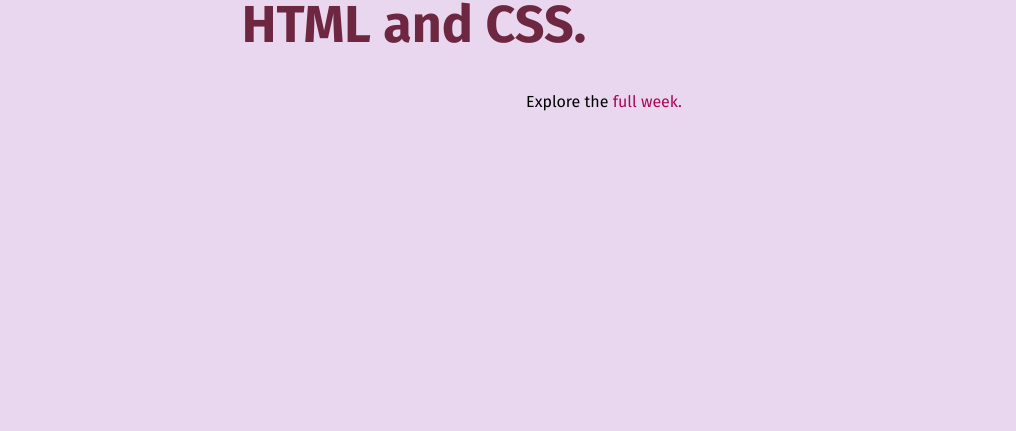
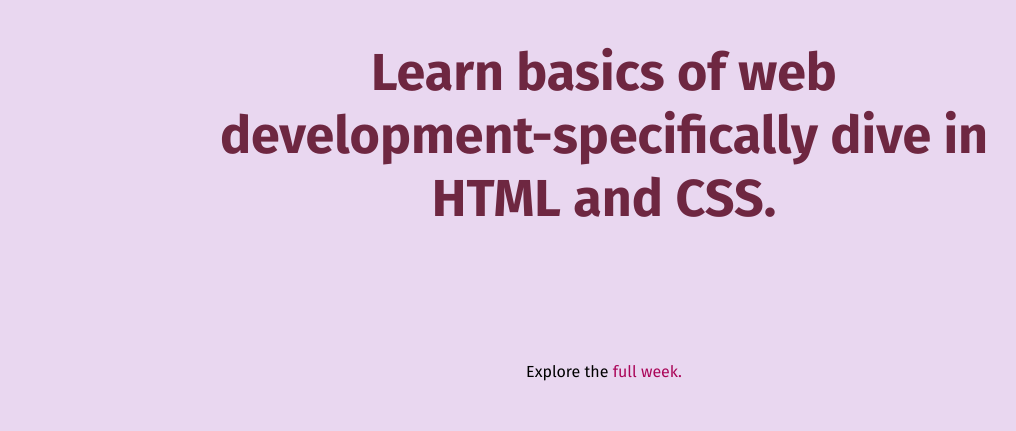
Before and after one commit to blaisetjoe/100-DAYS-OF-CODE, a plain HTML site: page index.html in a window 1280 px wide. Shown: the part 498-929 px from the top of the page, without its empty margins (36-1052 px from the left). Before the commit the page ends 800 px from the top, so only its background shows below. Drawn offline with Linux system fonts and the light colour scheme.

Commit message:
initial commit

```diff
--- a/styles/daily-challenge.css
+++ b/styles/daily-challenge.css
@@ -1,6 +1,9 @@
 
 main {
   width: 800px;
+  margin: 200px auto 72px auto;
+  background-color: 219, 108, 94;
+  padding: 24px;
 }
 
 #todays-challenge {
```
